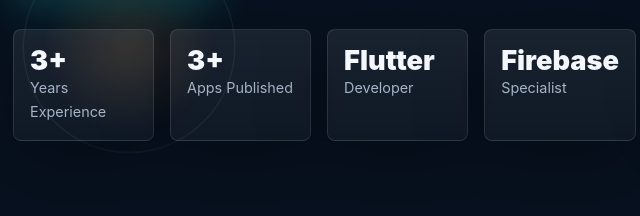
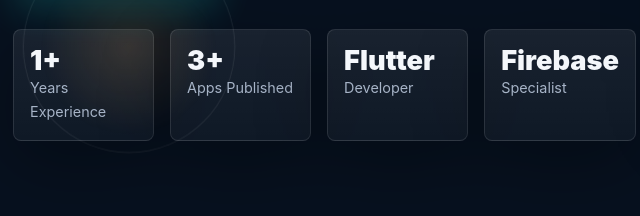
Before and after one commit to raviranjankumar71/portfolio, a plain HTML site: page index.html in a window 1280 px wide. Shown: the part 550-766 px from the top of the page, 67-707 px from the left. Drawn offline with nearby package versions, Linux system fonts and the light colour scheme.

Commit message:
Update hero section

```diff
--- a/index.html
+++ b/index.html
@@ -84,7 +84,7 @@
 
                 <dl class="hero-stats" aria-label="Professional highlights">
                     <div>
-                        <dt>3+</dt>
+                        <dt>1+</dt>
                         <dd>Years Experience</dd>
                     </div>
                     <div>
```
